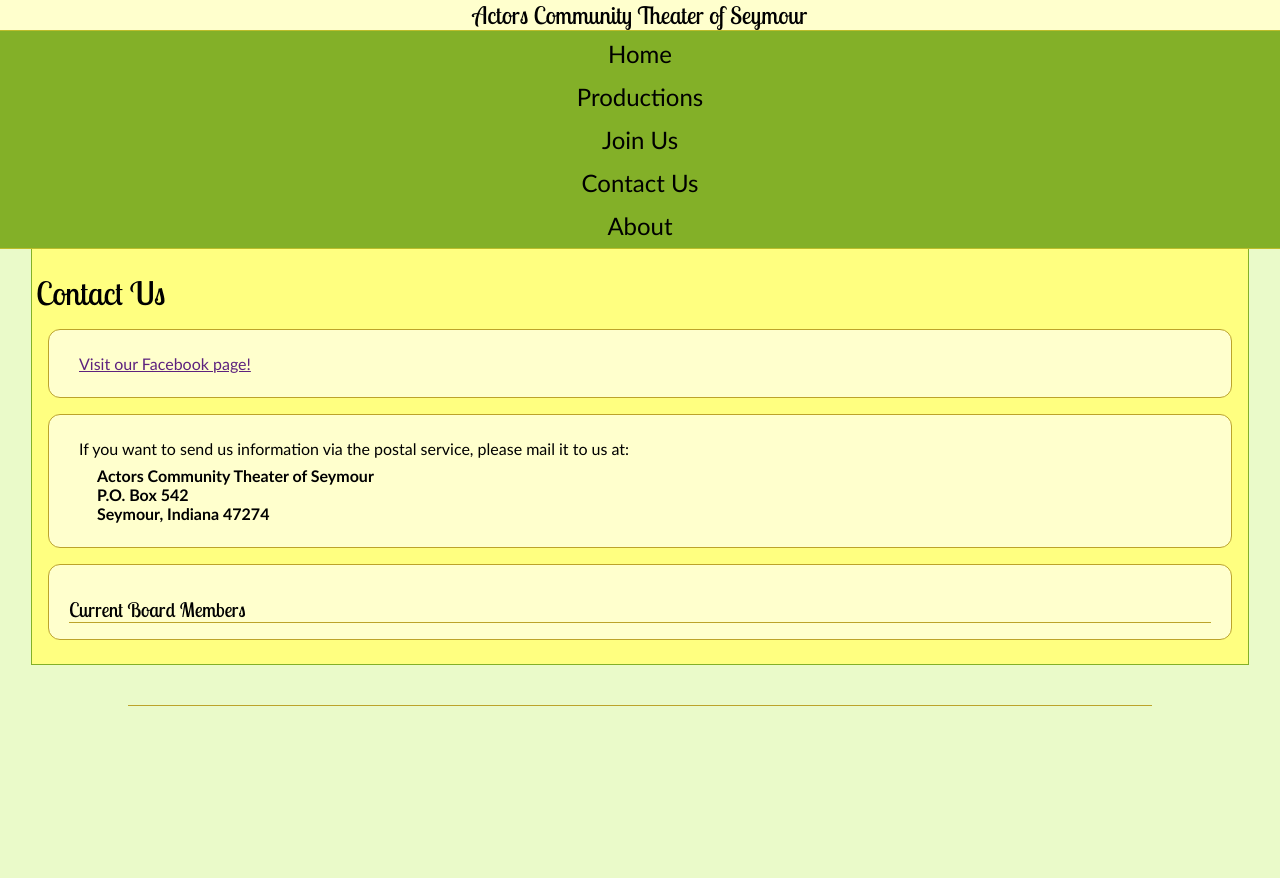
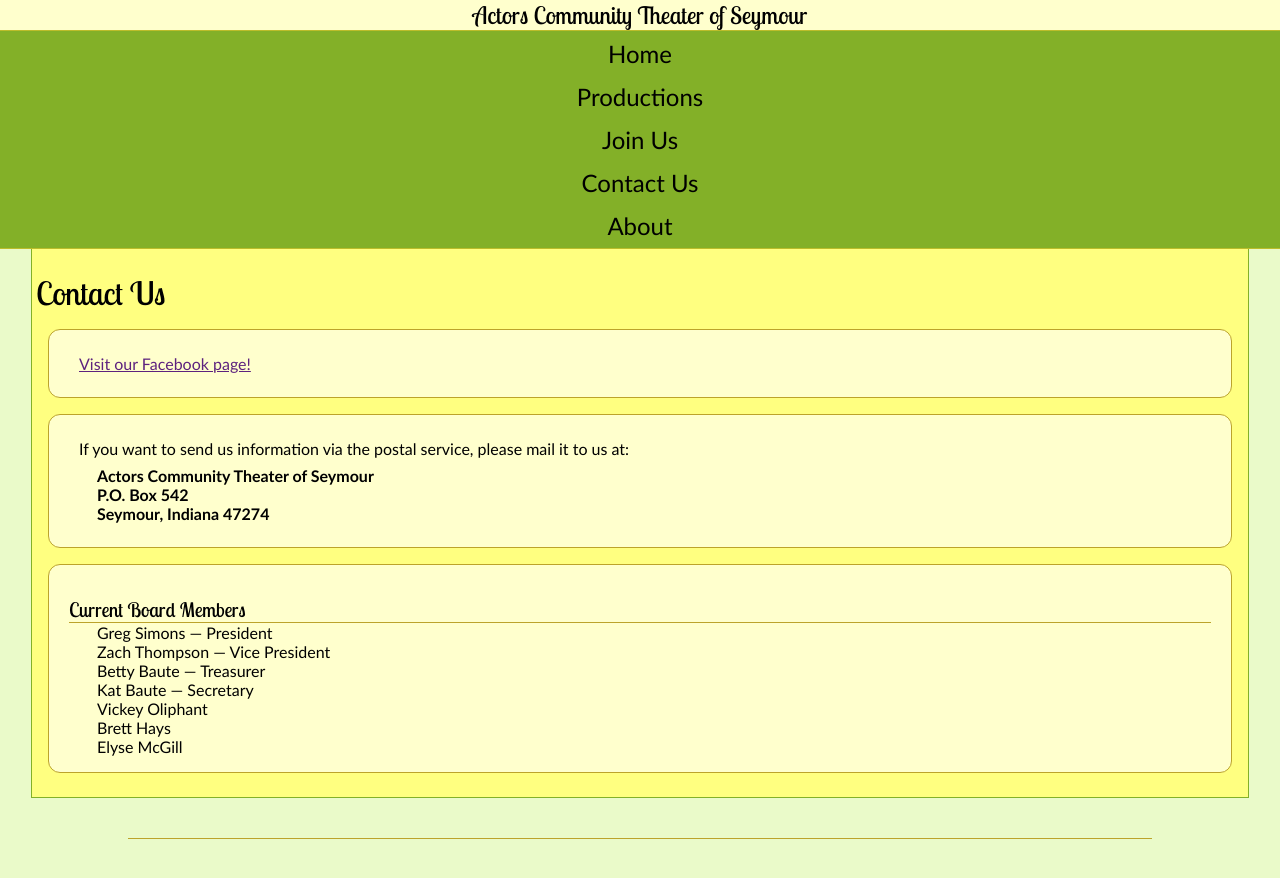
Before and after one commit to seymour-acts/seymour-acts.github.io, a Jekyll site: the page built from contact.html, in a window 1280 px wide. Shown: the top 878 px of the page. Built offline with Jekyll 4.4.1, drawn with Linux system fonts in a browser that asks for light colours.

Commit message:
updated board members

```diff
--- a/_data/board_members.yml
+++ b/_data/board_members.yml
@@ -0,0 +1,17 @@
+- name: Greg Simons
+  position: President
+
+- name: Zach Thompson
+  position: Vice President
+
+- name: Betty Baute
+  position: Treasurer
+
+- name: Kat Baute
+  position: Secretary
+
+- name: Vickey Oliphant
+
+- name: Brett Hays
+
+- name: Elyse McGill
--- a/_includes/board_members.html
+++ b/_includes/board_members.html
@@ -2,10 +2,10 @@
 <ul>
   {% for member in site.data.board_members %}
     <li>
+      {{ member.name }}
       {% if member.position %}
-        {{ member.position }} -
+        — {{ member.position }}
       {% endif %}
-      {{ member.name }}
     </li>
   {% endfor %}
 </ul>
```
